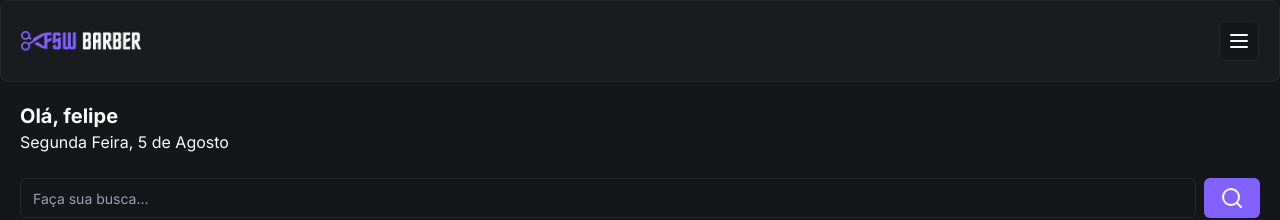
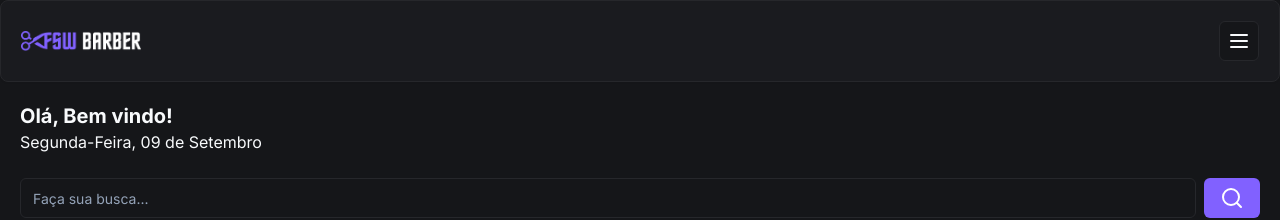
Before and after one commit to PeterAires/Full-Stack-Barbearia, a Next.js app: page / in a window 1280 px wide. Shown: the top 220 px of the page. Built offline with nearby package versions, Linux system fonts and the light colour scheme; no server answers; the database is empty.

Commit message:
feat: update welcome message.

```diff
--- a/app/page.tsx
+++ b/app/page.tsx
@@ -11,59 +11,78 @@ import Search from "./_components/search";
 import Link from "next/link";
 import { getServerSession } from "next-auth";
 import { authOptions } from "./_lib/auth";
-
+import { ptBR } from "date-fns/locale";
+import { format } from "date-fns";
 
 const Home = async () => {
-  const session = await getServerSession(authOptions)
+  const session = await getServerSession(authOptions);
   const barbershops = await db.barbershop.findMany({});
   const popularBarbershops = await db.barbershop.findMany({
     orderBy: {
       name: "desc",
-  }});
-  const confirmedBookings = session?.user ?
-  await db.booking.findMany({ //se tiver um user, chama a função
+    },
+  });
+  const confirmedBookings = session?.user
+    ? await db.booking.findMany({
+        //se tiver um user, chama a função
         where: {
           userId: (session?.user as any).id,
           date: {
-        gte: new Date()
-      }
+            gte: new Date(),
           },
-    include:{
-      service:{
-        include:{
-          barbershop: true
-        }
-      }
+        },
+        include: {
+          service: {
+            include: {
+              barbershop: true,
+            },
+          },
         },
         orderBy: {
-      date: 'asc',
-    }
-  }) : []
+          date: "asc",
+        },
+      })
+    : [];
 
   return (
     <div>
       {/* Header */}
-      <Header/>
+      <Header />
       <div className="p-5">
         {/* Texto */}
+
         <h2 className="text-xl font-bold">
-          Olá, felipe
+          Olá, {session?.user ? session.user.name : "Bem vindo!"}
         </h2>
-        <p>Segunda Feira, 5 de Agosto</p>
+        <p>
+          <span className=" capitalize">
+            {format(new Date(), "EEEE, dd", { locale: ptBR })}
+          </span>
+          <span>&nbsp;de&nbsp;</span>
+          <span className=" capitalize">{format(new Date(), "MMMM", { locale: ptBR })}</span>
+        </p>
+
         {/* Busca */}
-        <div className=" mt-6">{/* para nao impactar o espaçamento do component pai */}
-          <Search/>
+        <div className=" mt-6">
+          {/* para nao impactar o espaçamento do component pai */}
+          <Search />
         </div>
         {/* Busca Rapída */}
         <div className="flex gap-3 mt-6 overflow-x-scroll [&::-webkit-scrollbar]:hidden ">
           {quickSearchOptions.map((option) => (
-            <Button key={option.title} className="gap-2" variant='secondary' asChild>
+            <Button
+              key={option.title}
+              className="gap-2"
+              variant="secondary"
+              asChild
+            >
               <Link href={`/barbershops?service=${option.title}`}>
                 <Image
                   src={option.imageUrl}
                   alt={option.title}
                   width={16}
-              height={16}/>
+                  height={16}
+                />
                 {option.title}
               </Link>
             </Button>
@@ -72,8 +91,11 @@ return (
         {/* Imagem */}
         <div className="relative w-full h-[150px] mt-6">
           <Image
-          alt='Agende nos melhores com FSW Barber' src='/banner-01.png'
-          fill className="object-cover rounded-xl" />
+            alt="Agende nos melhores com FSW Barber"
+            src="/banner-01.png"
+            fill
+            className="object-cover rounded-xl"
+          />
         </div>
         {/* Agendamento */}
         <h2 className="mb-3 mt-6 uppercase text-xs font-bold text-gray-400 ">
@@ -81,7 +103,7 @@ return (
         </h2>
         <div className=" flex overflow-x-auto gap-3  [&::-webkit-scrollbar]:hidden ">
           {confirmedBookings.map((booking) => (
-            <BookingItem key={booking.id} booking={booking}/>
+            <BookingItem key={booking.id} booking={booking} />
           ))}
         </div>
 
@@ -89,17 +111,21 @@ return (
           Recomendados
         </h2>
         <div className="flex gap-4 overflow-auto [&::-webkit-scrollbar]:hidden ">
-        {barbershops.map(barbershop => <BarberShopItem key={barbershop.id} barbershop={barbershop}/>)}
+          {barbershops.map((barbershop) => (
+            <BarberShopItem key={barbershop.id} barbershop={barbershop} />
+          ))}
         </div>
 
         <h2 className="mb-3 mt-6 uppercase text-xs font-bold text-gray-400 ">
           Recomendados
         </h2>
         <div className="flex gap-4 overflow-auto [&::-webkit-scrollbar]:hidden ">
-        {popularBarbershops.map(barbershop => <BarberShopItem key={barbershop.id} barbershop={barbershop}/>)}
+          {popularBarbershops.map((barbershop) => (
+            <BarberShopItem key={barbershop.id} barbershop={barbershop} />
+          ))}
         </div>
       </div>
     </div>
   );
-}
-export default Home
+};
+export default Home;
```
Lines whose indentation alone changed are shown as unchanged.
